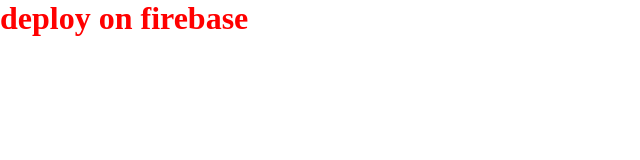
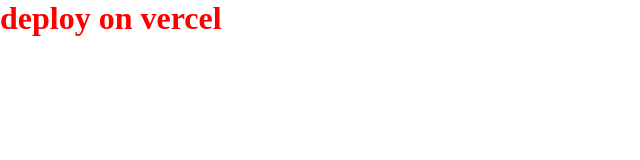
Before and after one commit to Joshualazar28/React-JS, a React (Create React App) app: page / in a window 1280 px wide. Shown: the top 160 px of the page, without its empty margins (0-640 px from the left). Built offline with nearby package versions, Linux system fonts and the light colour scheme.

Commit message:
deploy on vercel

```diff
--- a/src/components/Header.js
+++ b/src/components/Header.js
@@ -5,7 +5,7 @@ import React from 'react';
 export default function Header() {
   return (
     <div>
-      <h1>deploy on firebase </h1>
+      <h1>deploy on vercel </h1>
     </div>
   );
 }
```
